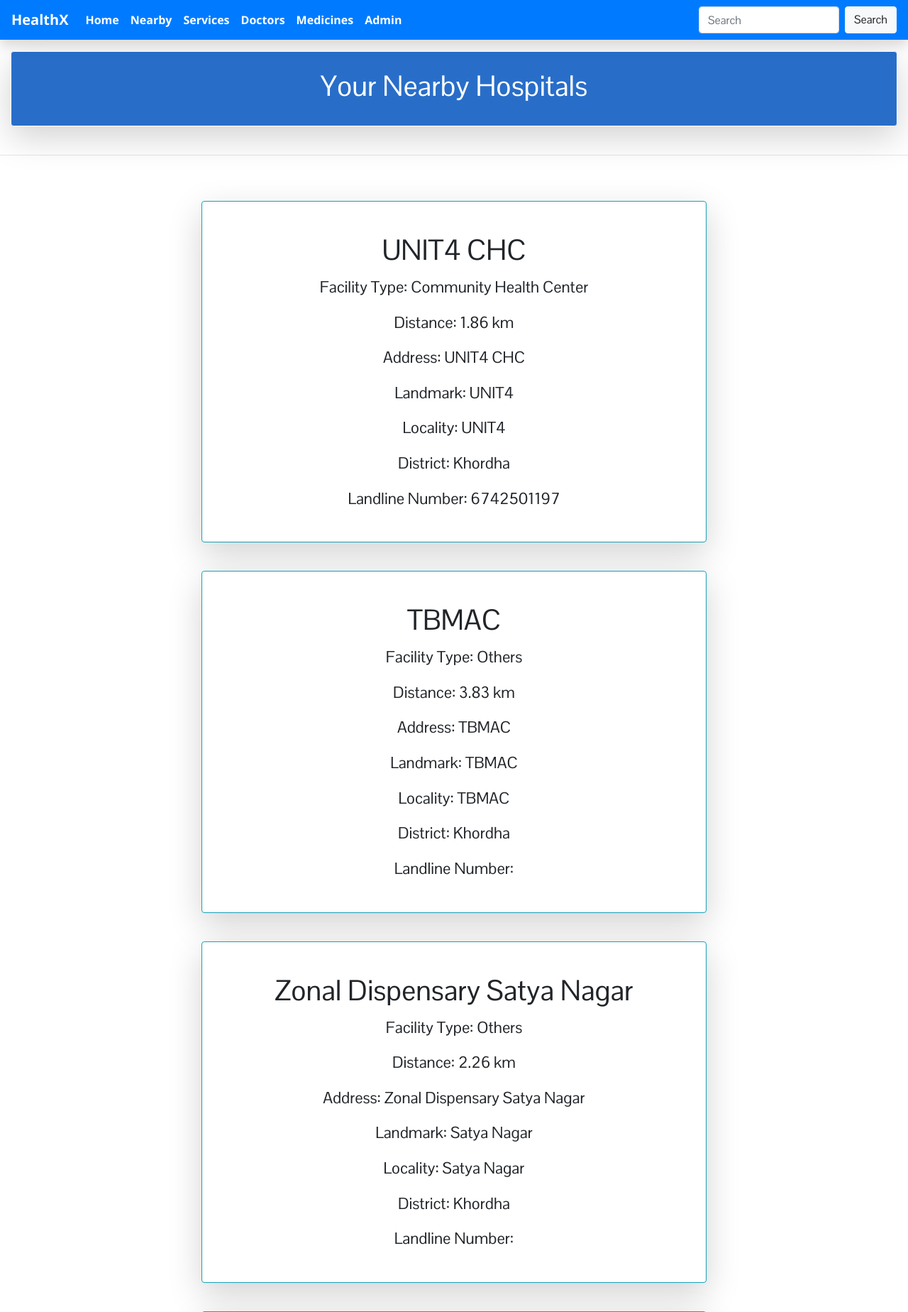
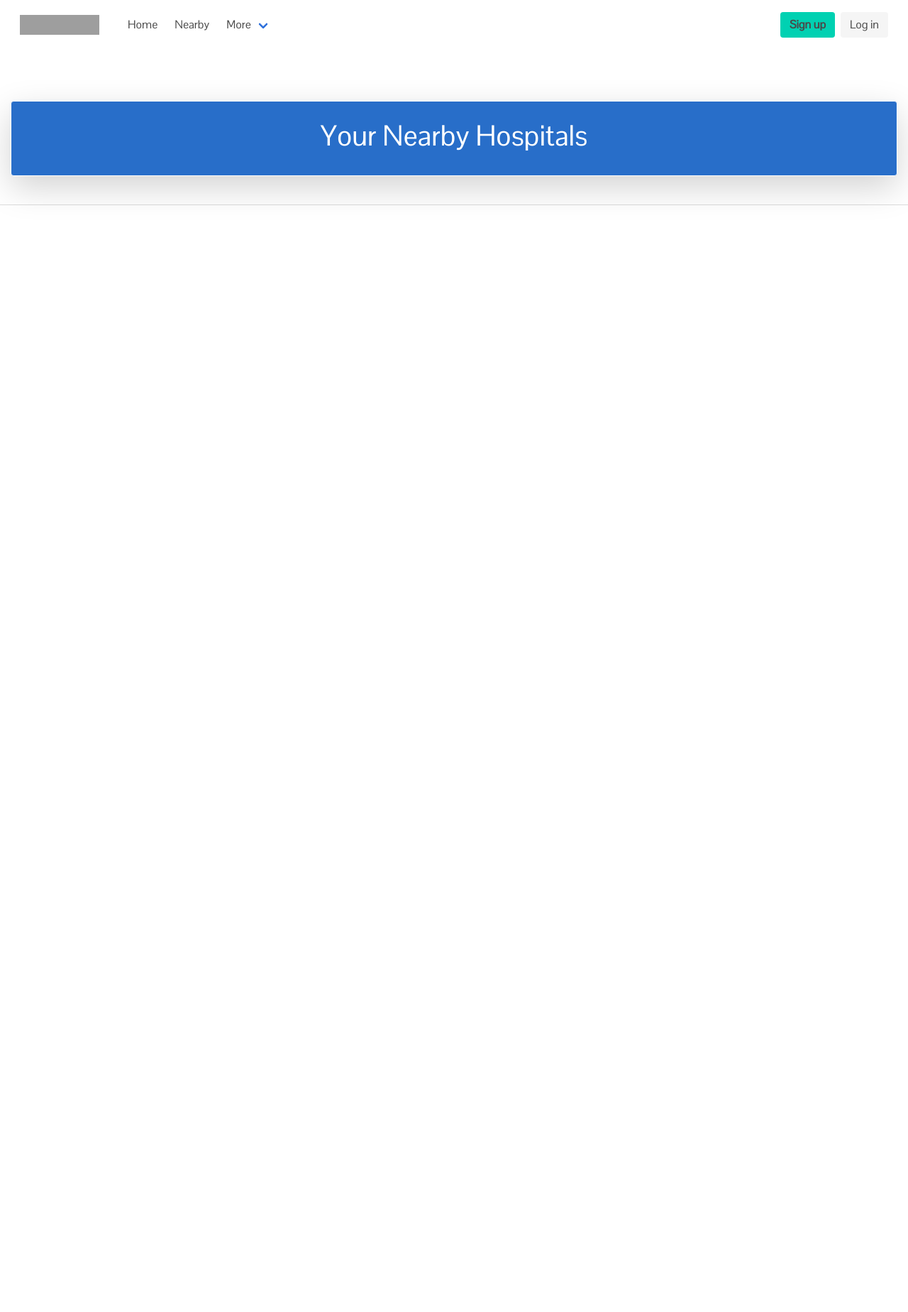
Before and after one commit to gkalyan04/HealthX, a Django app: page /home/nearby/ in a window 1280 px wide. Shown: the top 1848 px of the page at 71% size. After the commit the page ends 289 px from the top, so only its background shows below. Run offline with Django 3.2, Linux system fonts and the light colour scheme; data comes from the database, SQL or seed files in the repository; some libraries are stand-ins or nearby versions; grey boxes are pictures that could not be loaded.

Commit message:
some changes to navbar

```diff
--- a/templates/home/base.html
+++ b/templates/home/base.html
@@ -5,6 +5,11 @@
     <title>
       {% block title %}Base{% endblock %}
     </title>
+    <!-- Bulma CSS -->
+    <link rel="stylesheet" href="https://cdnjs.cloudflare.com/ajax/libs/bulma/0.7.1/css/bulma.min.css">
+    <script defer src="https://use.fontawesome.com/releases/v5.3.1/js/all.js"></script>
+    <!-- UIkit CSS -->
+    <link rel="stylesheet" href="https://cdnjs.cloudflare.com/ajax/libs/uikit/3.0.0-rc.17/css/uikit.min.css" />
     <link href="https://fonts.googleapis.com/css?family=Open+Sans:700,800|Pontano+Sans|Quattrocento+Sans" rel="stylesheet">
     <!-- Latest compiled and minified CSS -->
     <link rel="stylesheet" href="https://unpkg.com/leaflet@1.3.4/dist/leaflet.css"
@@ -14,12 +19,79 @@
     <script src="https://unpkg.com/leaflet@1.3.4/dist/leaflet.js"
     integrity="sha512-nMMmRyTVoLYqjP9hrbed9S+FzjZHW5gY1TWCHA5ckwXZBadntCNs8kEqAWdrb9O7rxbCaA4lKTIWjDXZxflOcA=="
     crossorigin=""></script>
+    <script src="https://cdnjs.cloudflare.com/ajax/libs/uikit/3.0.0-rc.17/js/uikit.min.js"></script>
+    <script src="https://cdnjs.cloudflare.com/ajax/libs/uikit/3.0.0-rc.17/js/uikit-icons.min.js"></script>
     <link rel="stylesheet" href="https://stackpath.bootstrapcdn.com/bootstrap/4.1.3/css/bootstrap.min.css" integrity="sha384-MCw98/SFnGE8fJT3GXwEOngsV7Zt27NXFoaoApmYm81iuXoPkFOJwJ8ERdknLPMO" crossorigin="anonymous">
     <link rel="stylesheet" href="http://code.ionicframework.com/ionicons/1.5.2/css/ionicons.min.css">
   </head>
   <body style="font-family: 'Pontano Sans', sans-serif;">
 
-      <nav class="navbar navbar-expand-lg navbar-dark bg-primary shadow fixed-top" >
+    <nav class="navbar" role="navigation" aria-label="main navigation">
+      <div class="navbar-brand">
+        <a class="navbar-item" href="https://bulma.io">
+          <img src="https://bulma.io/images/bulma-logo.png" width="112" height="28">
+        </a>
+
+        <a role="button" class="navbar-burger burger" aria-label="menu" aria-expanded="false" data-target="navbarBasicExample">
+          <span aria-hidden="true"></span>
+          <span aria-hidden="true"></span>
+          <span aria-hidden="true"></span>
+        </a>
+      </div>
+
+      <div id="navbarBasicExample" class="navbar-menu">
+        <div class="navbar-start">
+          <a class="navbar-item" href="{% url 'home:index' %}">
+            Home
+          </a>
+
+          <a class="navbar-item" href="{% url 'home:nearby' %}">
+            Nearby
+          </a>
+
+          <div class="navbar-item has-dropdown is-hoverable">
+            <a class="navbar-link">
+              More
+            </a>
+
+            <div class="navbar-dropdown">
+              <a class="navbar-item">
+                About
+              </a>
+              <a class="navbar-item">
+                Jobs
+              </a>
+              <a class="navbar-item">
+                Contact
+              </a>
+              <hr class="navbar-divider">
+              <a class="navbar-item">
+                Report an issue
+              </a>
+            </div>
+          </div>
+        </div>
+
+        <div class="navbar-end">
+          <div class="navbar-item">
+            <div class="buttons">
+              <a class="button is-primary">
+                <strong>Sign up</strong>
+              </a>
+              <a class="button is-light">
+                Log in
+              </a>
+            </div>
+          </div>
+        </div>
+      </div>
+    </nav>
+
+
+
+
+
+      <!-- <nav class="navbar navbar-expand-lg navbar-dark bg-primary shadow fixed-top" >
           <a class="navbar-brand" href="{% url 'index' %}" style="font-family: 'Open Sans', sans-serif;font-size: 800">HealthX</a>
           <button class="navbar-toggler" type="button" data-toggle="collapse" data-target="#navbarSupportedContent" aria-controls="navbarSupportedContent" aria-expanded="false" aria-label="Toggle navigation">
             <span class="navbar-toggler-icon"></span>
@@ -53,7 +125,7 @@
               <button class="btn btn btn-light my-2 my-sm-0" type="submit">Search</button>
             </form>
           </div>
-        </nav>
+        </nav> -->
 
     {% block body_block %}
 
--- a/templates/home/nearby.html
+++ b/templates/home/nearby.html
@@ -42,22 +42,24 @@
         if (distance <= 10) {
 
 
-
+    <div class="uk-card uk-card-default uk-card-body uk-width-1-2@m">
+    <h3 class="uk-card-title">Default</h3>
+    <p>Lorem ipsum <a href="#">dolor</a> sit amet, consectetur adipiscing elit, sed do eiusmod tempor incididunt ut labore et dolore magna aliqua.</p>
+    </div>
         document.write("<br>");
         document.write("<div class='container '>");
         document.write("<div class='col-sm-12 col-md-6 col-lg-12'>");
-        document.write("<div class='card bg-light mb-3 shadow-lg p-4 bg-white rounded border-info' style='margin: 0 auto;float: none; width:66%'>");
-        document.write("<div class='card-body'>");
-        document.write("<h5 class='card-title' style='text-align:center;font-size:2.5rem'>"+obj[i].fields.name+"</h5>");
+        document.write("<div class='uk-card uk-card-default uk-card-body uk-width-1-2@m'>");
+        document.write("<h3 class='uk-card-title'>"+obj[i].fields.name+"</h3>");
 
-        document.write("<p class='card-text' style='text-align:center;font-size:1.4rem'> Facility Type: " +obj[i].fields.facility_name +  "</p>");
-        document.write("<p class='card-text' style='text-align:center;font-size:1.4rem'> Distance: " + distance +  " km</p>");
-        document.write("<p class='card-text' style='text-align:center;font-size:1.4rem'> Address: " +obj[i].fields.address + "</p>");
-        document.write("<p class='card-text' style='text-align:center;font-size:1.4rem'> Landmark: " +obj[i].fields.landmark + "</p>");
-        document.write("<p class='card-text' style='text-align:center;font-size:1.4rem'> Locality: " +obj[i].fields.locality + "</p>");
-        document.write("<p class='card-text' style='text-align:center;font-size:1.4rem'> District: " +obj[i].fields.district_name +  "</p>");
-        document.write("<p class='card-text' style='text-align:center;font-size:1.4rem'> Landline Number: " +obj[i].fields.landline_number +  "</p>");
-        document.write("</div>");
+
+        document.write("<p> Facility Type: " +obj[i].fields.facility_name +  "</p>");
+        document.write("<p style='text-align:center;font-size:1.4rem'> Distance: " + distance +  " km</p>");
+        document.write("<p  style='text-align:center;font-size:1.4rem'> Address: " +obj[i].fields.address + "</p>");
+        document.write("<p style='text-align:center;font-size:1.4rem'> Landmark: " +obj[i].fields.landmark + "</p>");
+        document.write("<p  style='text-align:center;font-size:1.4rem'> Locality: " +obj[i].fields.locality + "</p>");
+        document.write("<p  style='text-align:center;font-size:1.4rem'> District: " +obj[i].fields.district_name +  "</p>");
+        document.write("<p  style='text-align:center;font-size:1.4rem'> Landline Number: " +obj[i].fields.landline_number +  "</p>");
         document.write("</div>");
         document.write("</div>");
         document.write("</div>");
```
